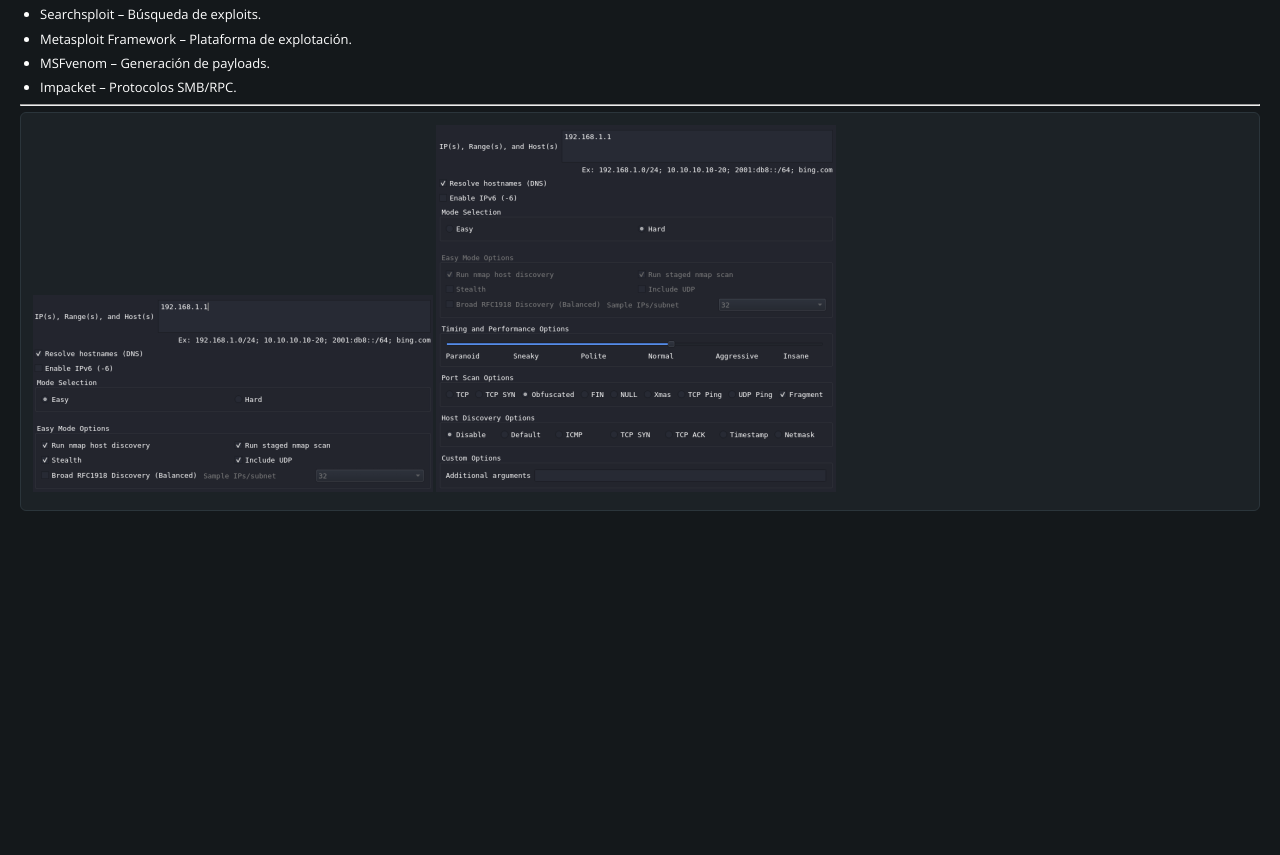
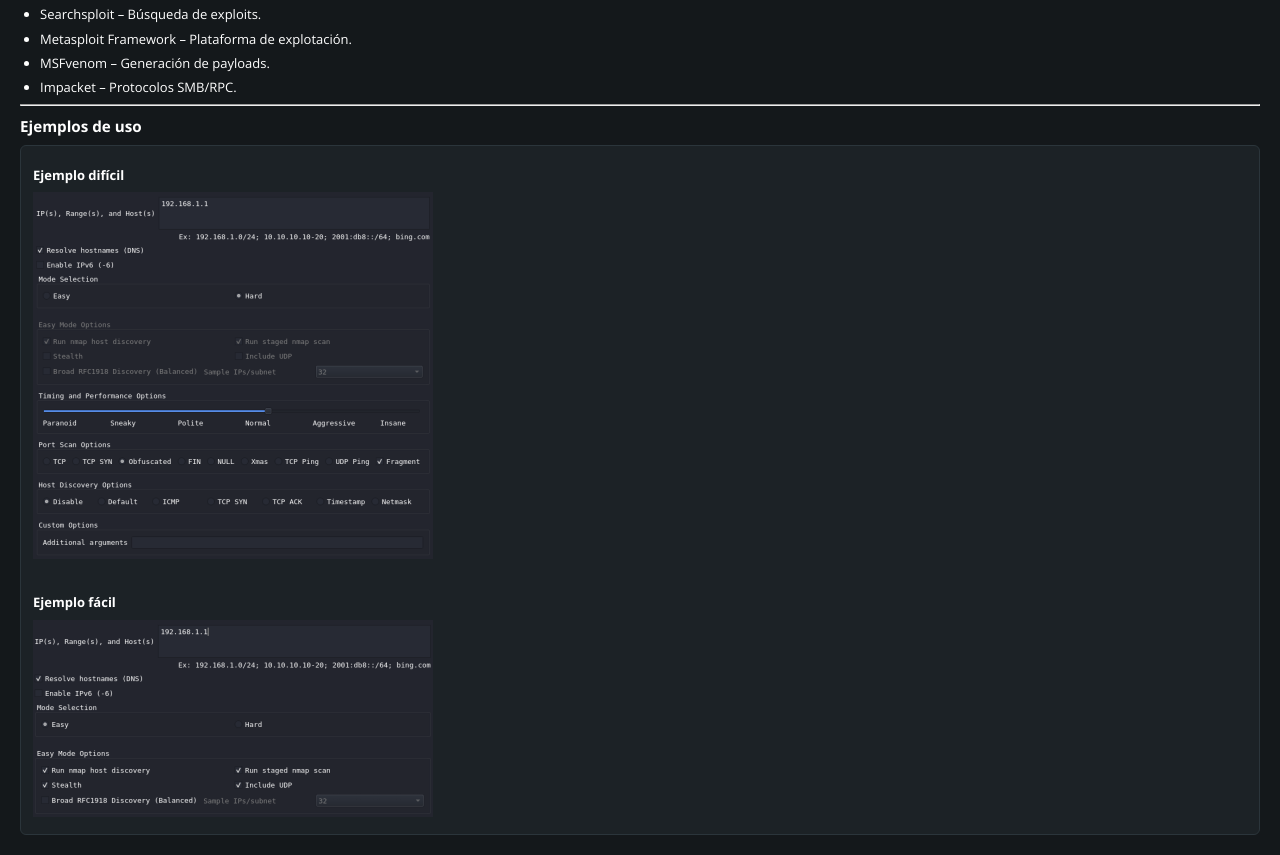
Before and after one commit to Noocoks/Libreta, a plain HTML site: page subpags/ciberseguridad/efrp/legion/index.html in a window 1280 px wide. Shown: the part 1470-2325 px from the top of the page. Before the commit the page ends 2001 px from the top, so only its background shows below. Drawn offline with nearby package versions, Linux system fonts and the light colour scheme.

Commit message:
Creación de emojis para cada categoría (sin implementar) + extras

```diff
--- a/res/css/styles.css
+++ b/res/css/styles.css
@@ -42,10 +42,29 @@
     /***************
      * EMOJIS
      ***************/
-    --icon-osint: "🔍";
-    --icon-fuerza-bruta: "🔨";
+    /*Categorías*/
+    --icon-ciberseguridad: "🛡️";
+    --icon-ia: "🧠";
+
+    /*Subcategorías CS*/
+    --icon-fuerza-bruta: "💀";
+    --icon-escaneo: "📡";
+    --icon-osint: "🔎";
     --icon-phishing: "🎣";
 
+    /*Herramientas CS*/
+    --icon-hydra: "🐉";
+    --icon-medusa: "🪼";
+    --icon-nmap: "🗺️";
+    --icon-legion: "🛰️";
+    --icon-holehe: "🕵️";
+    --icon-exiftool: "📷";
+    --icon-gophish: "🪝";
+    --icon-mailhog: "📨";
+
+    /*Subcategorías IA*/
+    --icon-openai: "🤖";
+    --icon-anthropic: "🧩";
 
 
 }
--- a/subpags/ciberseguridad/efrp/legion/index.html
+++ b/subpags/ciberseguridad/efrp/legion/index.html
@@ -118,9 +118,14 @@
 
     <hr>
 
+    <h3>Ejemplos de uso</h3>
     <div class="box box--media">
-      <img src="../../../../images/19-1.png" alt="Legion screenshot 1">
-      <img src="../../../../images/19-2.png" alt="Legion screenshot 2">
+      <h4>Ejemplo difícil</h4>
+      <img src="/Libreta/images/19-2.png" alt="Legion screenshot 1">
+      <br><br>
+
+      <h4>Ejemplo fácil</h4>
+      <img src="/Libreta/images/19-1.png" alt="Legion screenshot 2">
     </div>
 
   </div>
```
